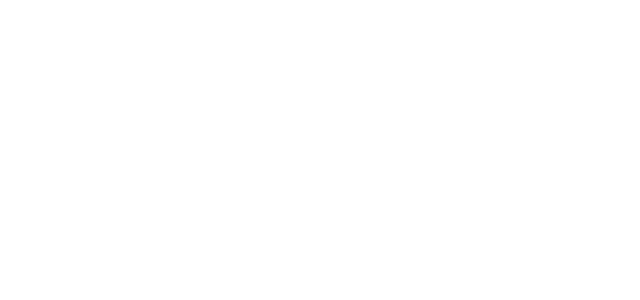
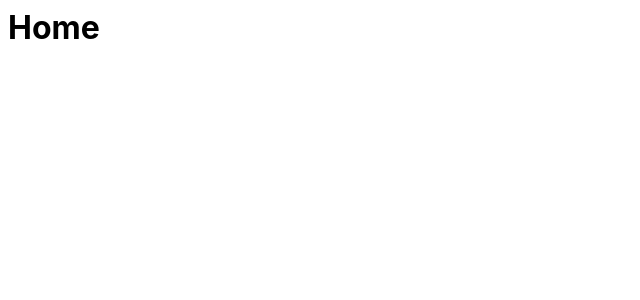
Before and after one commit to rba1aji/restoview, a React (Create React App) app: page / in a window 1280 px wide. Shown: the top 300 px of the page, without its empty margins (0-640 px from the left). Built offline with nearby package versions, Linux system fonts and the light colour scheme.

Commit message:
2 files modified

```diff
--- a/src/App.js
+++ b/src/App.js
@@ -4,9 +4,12 @@ import './style.css';
 import routes from './routes';
 import { BrowserRouter, Route, Link, Routes, Outlet } from 'react-router-dom';
 
+import HomeComponent from './containers/Home';
+
 export default function App() {
   return (
     <div>
+      {/* <HomeComponent/> */}
       <BrowserRouter>
         {/* <nav>
           <ul>
@@ -23,12 +26,14 @@ export default function App() {
         </nav>
         <Outlet/> */}
         <Routes>
+          {/* <Route path="/" exact element={<HomeComponent/>}></Route> */}
           {routes.map((route, index) => (
             <Route
               key={index}
               path={route.path}
               exact
-              render={(props) => <route.component {...props} />}
+              element={<route.component />}
+              // render={(props) => <route.component {...props} />}
             ></Route>
           ))}
         </Routes>
--- a/src/containers/Home/index.js
+++ b/src/containers/Home/index.js
@@ -1,3 +1,4 @@
+import React from 'react';
 const HomeContainer = () => {
   return <h1>Home</h1>;
 };
```
